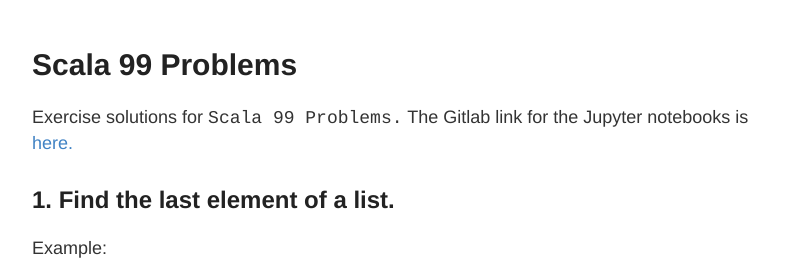
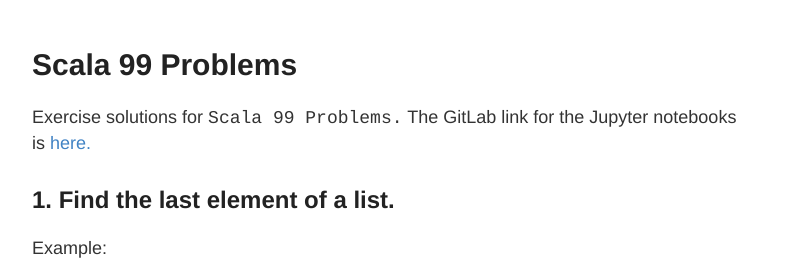
Before and after one commit to SHiL0NG/shil0ng.github.io, a Jekyll site: the page built from _posts/2020-09-07-scala-99-problems-part-i-lists.md, in a window 1280 px wide and 900 px high. Shown: the part 122-402 px from the top of the window, without its empty margins (248-1034 px from the left). Built offline with Jekyll 4.4.1, drawn with Linux system fonts in a browser that asks for light colours.

```diff
--- a/_posts/2020-09-07-scala-99-problems-part-i-lists.md
+++ b/_posts/2020-09-07-scala-99-problems-part-i-lists.md
@@ -3,7 +3,7 @@ title: Scala 99 Problems
 layout: post
 ---
 
-Exercise solutions for `Scala 99 Problems.` The Gitlab link for the Jupyter notebooks is [here.](https://gitlab.com/shilongzhao/fpinscala-jupyter/-/tree/master/scala_s99)
+Exercise solutions for `Scala 99 Problems.` The GitLab link for the Jupyter notebooks is [here.](https://gitlab.com/shilongzhao/fpinscala-jupyter/-/tree/master/scala_s99)
 
 ## 1. Find the last element of a list.
 
```
